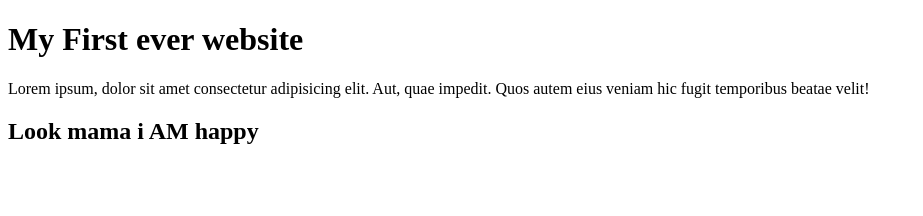
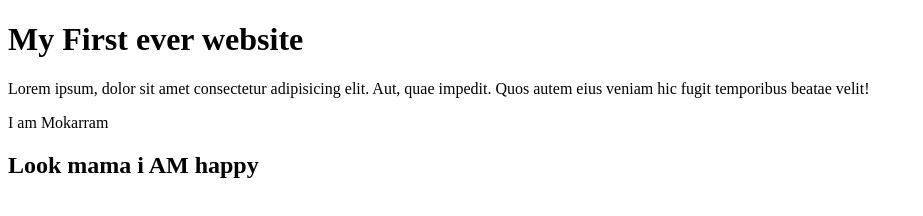
Before and after one commit to Mokarram77117/My-first-website, a plain HTML site: page index.html in a window 1280 px wide. Shown: the whole page, without its empty margins (0-923 px from the left). Drawn offline with Linux system fonts and the light colour scheme.

Commit message:
Mokarram

```diff
--- a/index.html
+++ b/index.html
@@ -12,7 +12,7 @@
     <h1>My First ever website</h1>
     <p>Lorem ipsum, dolor sit amet consectetur adipisicing elit. Aut, quae impedit. Quos autem eius veniam hic fugit
         temporibus beatae velit!</p>
-
+        <p>I am Mokarram</p>
     <h2>Look mama i AM happy</h2>
 </body>
 
```
